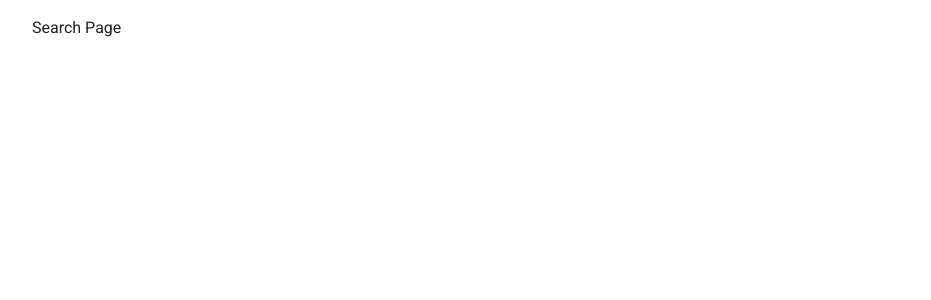
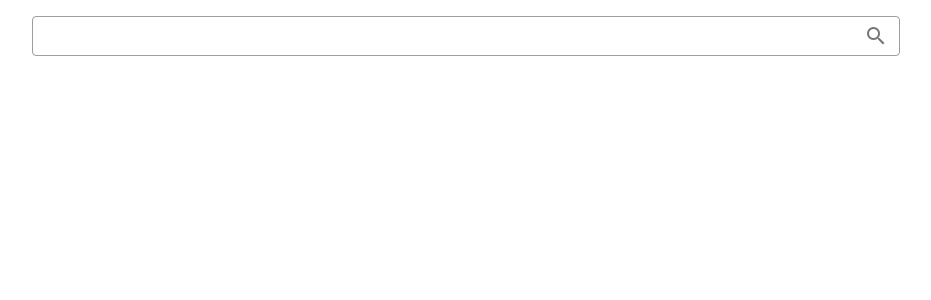
Before and after one commit to Andrei-Zhulid/block-party-search, a Vue app in the folder frontend/: page / in a window 1280 px wide. Shown: the top 300 px of the page, without its empty margins (174-1105 px from the left). Built offline with nearby package versions, Linux system fonts and the light colour scheme.

Commit message:
Added search input markup

```diff
--- /dev/null
+++ b/frontend/src/components/SearchInput.vue
@@ -0,0 +1,15 @@
+<template>
+  <v-text-field
+    :append-icon="'mdi-magnify'"
+    hide-details
+    outlined
+    dense
+  />
+</template>
+
+<script lang="ts">
+import { Component, Vue } from 'vue-property-decorator';
+
+@Component
+export default class SearchInput extends Vue {}
+</script>
--- a/frontend/src/views/SearchView.vue
+++ b/frontend/src/views/SearchView.vue
@@ -1,10 +1,13 @@
 <template>
-  <div>Search Page</div>
+  <div>
+    <SearchInput/>
+  </div>
 </template>
 
 <script lang="ts">
 import { Component, Vue } from 'vue-property-decorator';
+import SearchInput from '@/components/SearchInput.vue';
 
-@Component
+@Component({ components: { SearchInput } })
 export default class HomeView extends Vue {}
 </script>
```
